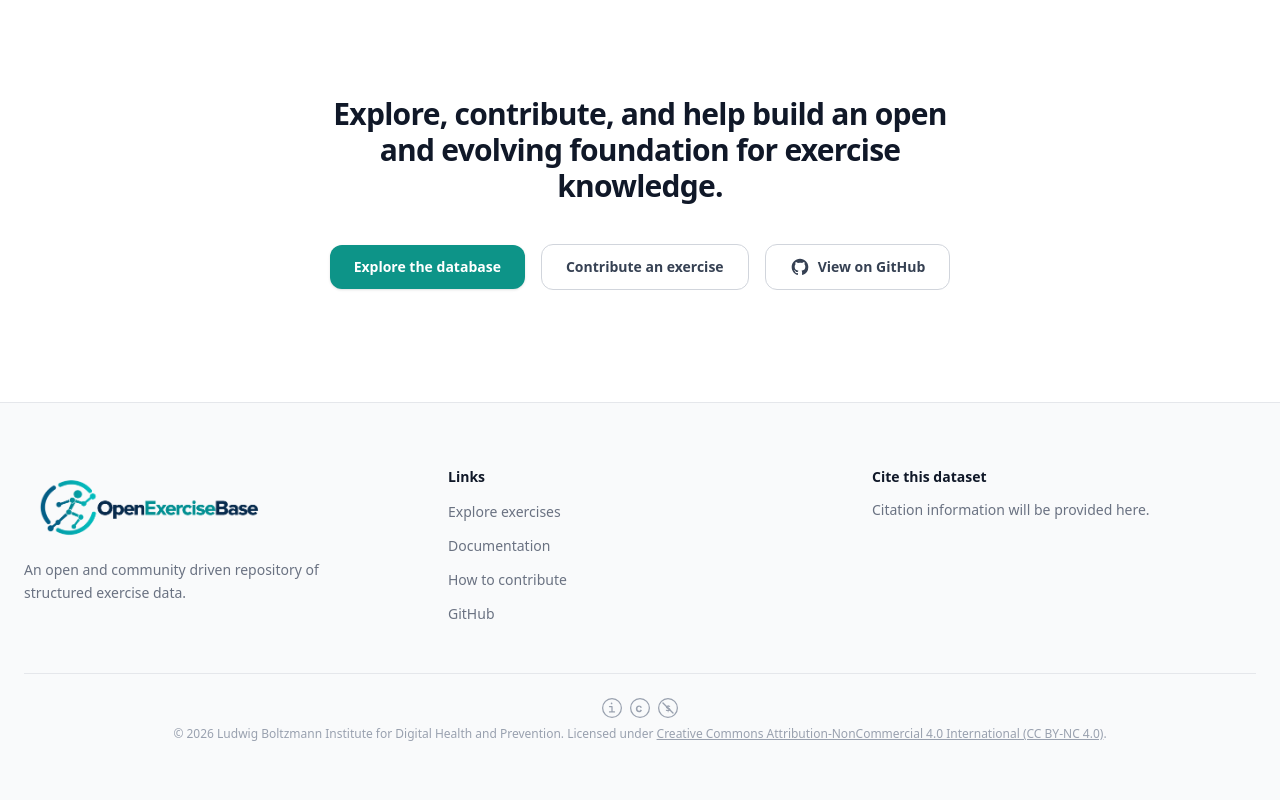
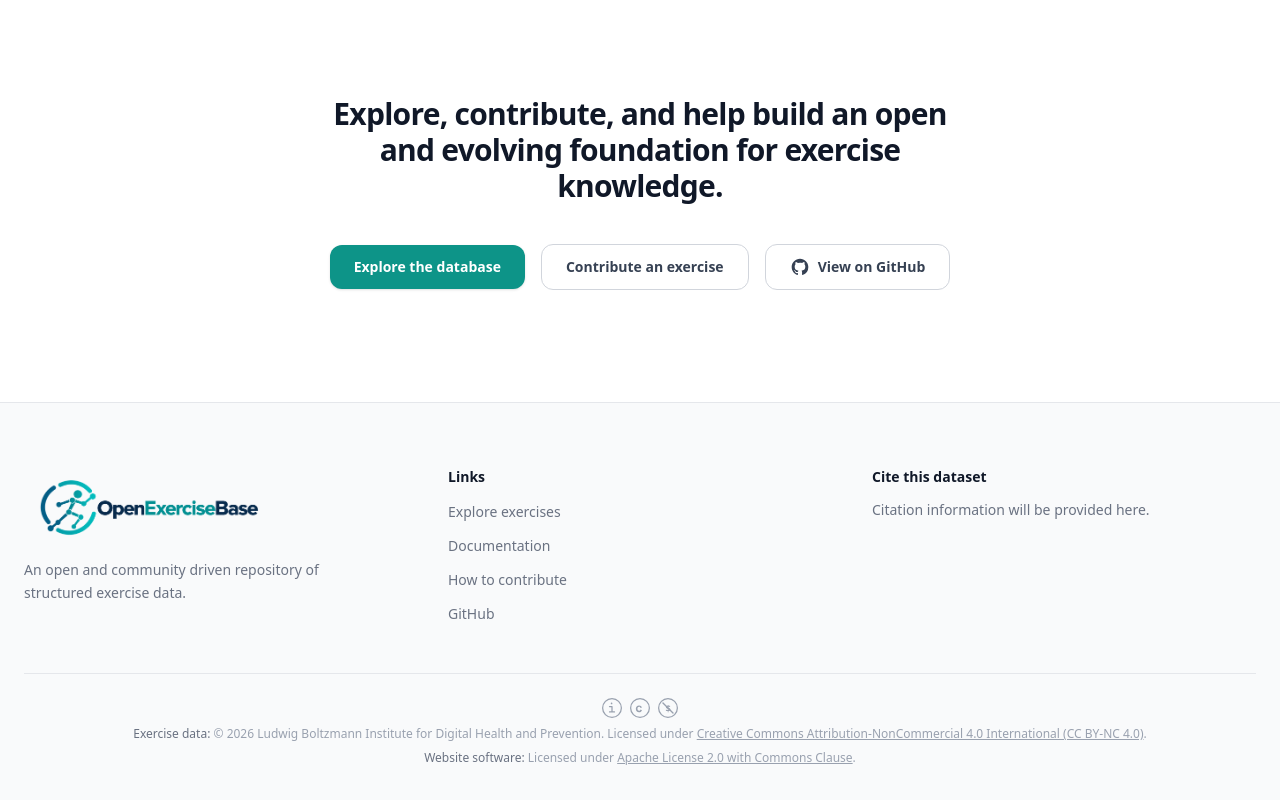
Before and after one commit to OpenExerciseBase/OpenExerciseBase-Web-Platform, a Next.js app: page / in a window 1280 px wide. Shown: the part 2914-3714 px from the top of the page. Built offline with nearby package versions, Linux system fonts and the light colour scheme.

Commit message:
separate data and software licences

```diff
--- a/app/documentation/page.tsx
+++ b/app/documentation/page.tsx
@@ -166,8 +166,11 @@ export default function DocumentationPage() {
             <H3>Validated and community exercises</H3>
             <P>To use only exercises that have undergone professional review, read the <code>main</code> branch. The review status of every exercise is also recorded in its metadata (see section 6.6), so exercises from both branches can be told apart after they have been combined.</P>
 
-            <H3>Licence</H3>
+            <H3>Licence of the exercise data</H3>
             <P>The exercise data of OpenExerciseBase is copyright © 2026 Ludwig Boltzmann Institute for Digital Health and Prevention and is licensed under <a href="https://creativecommons.org/licenses/by-nc/4.0/" target="_blank" rel="noopener noreferrer" className="text-primary underline hover:text-primary-deep">Creative Commons Attribution-NonCommercial 4.0 International (CC BY-NC 4.0)</a>. You may share and adapt the exercise data for non-commercial purposes, provided that you give appropriate credit, link to the licence, and indicate if changes were made. Commercial use requires separate permission from the project team (see section 2). The full licence text is provided in the <code>LICENSE</code> file of the data repository.</P>
+
+            <H3>Licence of the website software</H3>
+            <P>The source code of the OpenExerciseBase website is licensed under the <a href="https://github.com/OpenExerciseBase/OpenExerciseBase-Web-Platform/blob/main/LICENSE" target="_blank" rel="noopener noreferrer" className="text-primary underline hover:text-primary-deep">Apache License 2.0 with the Commons Clause</a>, as stated in the <code>LICENSE</code> file of the website repository. The code may be used, modified, and redistributed under the terms of Apache 2.0, but the Commons Clause excludes the right to sell it, including offering a paid product or service, such as hosting or support, whose value derives entirely or substantially from the software. The software licence applies to the code only and not to the exercise data.</P>
 
             <H3>Attribution and citation</H3>
             <P>When using OpenExerciseBase, please cite the project as described in section 2 and state which branch and which version of the data you used. Because the repository is version controlled, the identifier of the commit you used can be given to make your work reproducible.</P>
--- a/components/home/Footer.tsx
+++ b/components/home/Footer.tsx
@@ -94,7 +94,7 @@ export default function Footer() {
             </svg>
           </a>
           <p className="text-xs text-gray-400 text-center">
-            &copy; {new Date().getFullYear()} Ludwig Boltzmann Institute for Digital Health and Prevention. Licensed under{" "}
+            <span className="font-medium text-gray-500">Exercise data:</span> &copy; {new Date().getFullYear()} Ludwig Boltzmann Institute for Digital Health and Prevention. Licensed under{" "}
             <a
               href="https://creativecommons.org/licenses/by-nc/4.0/"
               target="_blank"
@@ -104,6 +104,17 @@ export default function Footer() {
               Creative Commons Attribution-NonCommercial 4.0 International (CC BY-NC 4.0)
             </a>.
           </p>
+          <p className="text-xs text-gray-400 text-center">
+            <span className="font-medium text-gray-500">Website software:</span> Licensed under{" "}
+            <a
+              href="https://github.com/OpenExerciseBase/OpenExerciseBase-Web-Platform/blob/main/LICENSE"
+              target="_blank"
+              rel="noopener noreferrer"
+              className="underline hover:text-gray-600 transition-colors"
+            >
+              Apache License 2.0 with Commons Clause
+            </a>.
+          </p>
         </div>
       </div>
     </footer>
```
Also changed, not shown: 1 other file (tests, documents, lock files or other folders).
